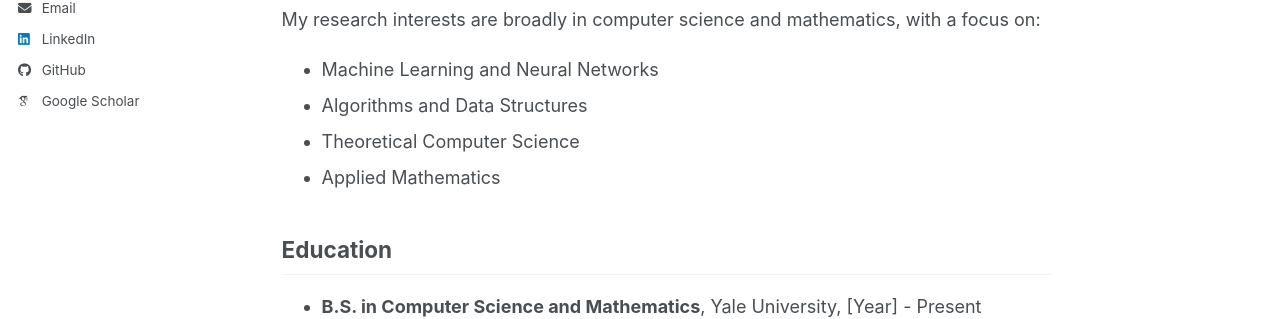
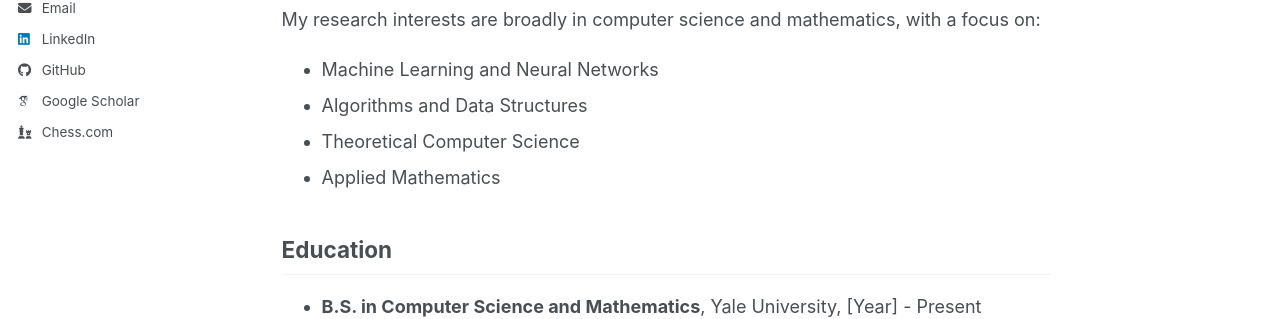
Before and after one commit to aidenzhou8/aidenzhou8.github.io, a Jekyll site: the page built from _pages/about.md, in a window 1280 px wide. Shown: the part 389-708 px from the top of the page. Built offline with Jekyll 4.4.1, drawn with Linux system fonts in a browser that asks for light colours; some web fonts are replaced; a script bundle is joined from its source files by our own code; library files that are not in the unit come from our copies.

Commit message:
Add Chess.com link to sidebar with chess icon

```diff
--- a/_config.yml
+++ b/_config.yml
@@ -81,6 +81,7 @@ author:
   xing             : # Username
   youtube          : # Username
   zhihu            : # Username
+  chesscom         : "https://www.chess.com/member/karpovian123"
 
 # Publication Category - The following the list of publication categories and their headings
 publication_category:
--- a/_includes/author-profile.html
+++ b/_includes/author-profile.html
@@ -171,6 +171,9 @@
       {% if author.zhihu %}
       <li><a href="https://www.zhihu.com/people/{{ author.zhihu }}"><i class="fab fa-fw fa-zhihu icon-pad-right" aria-hidden="true"></i>Zhihu</a></li>
       {% endif %}
+      {% if author.chesscom %}
+      <li><a href="{{ author.chesscom }}"><i class="fas fa-fw fa-chess icon-pad-right" aria-hidden="true"></i>Chess.com</a></li>
+      {% endif %}
     </ul>
   </div>
 </div>
```
